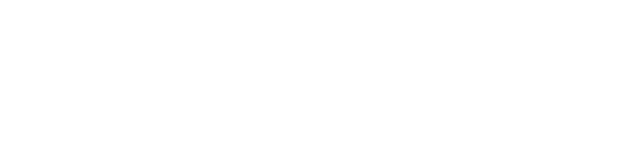
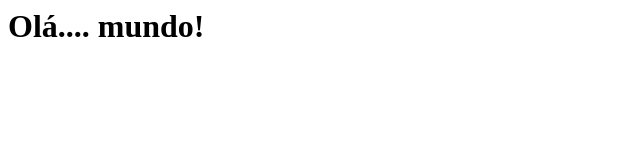
Before and after one commit to alexanlp/curso-git-alura, a plain HTML site: page index.html in a window 1280 px wide. Shown: the whole page, without its empty margins (0-640 px from the left). Drawn offline with Linux system fonts and the light colour scheme.

Commit message:
segunda versao

```diff
--- a/index.html
+++ b/index.html
@@ -1,4 +1,7 @@
 <html>
 <head>
 </head>
+<body>
+	<h1> Olá.... mundo!</h1>
+</body>
 </html>
```
